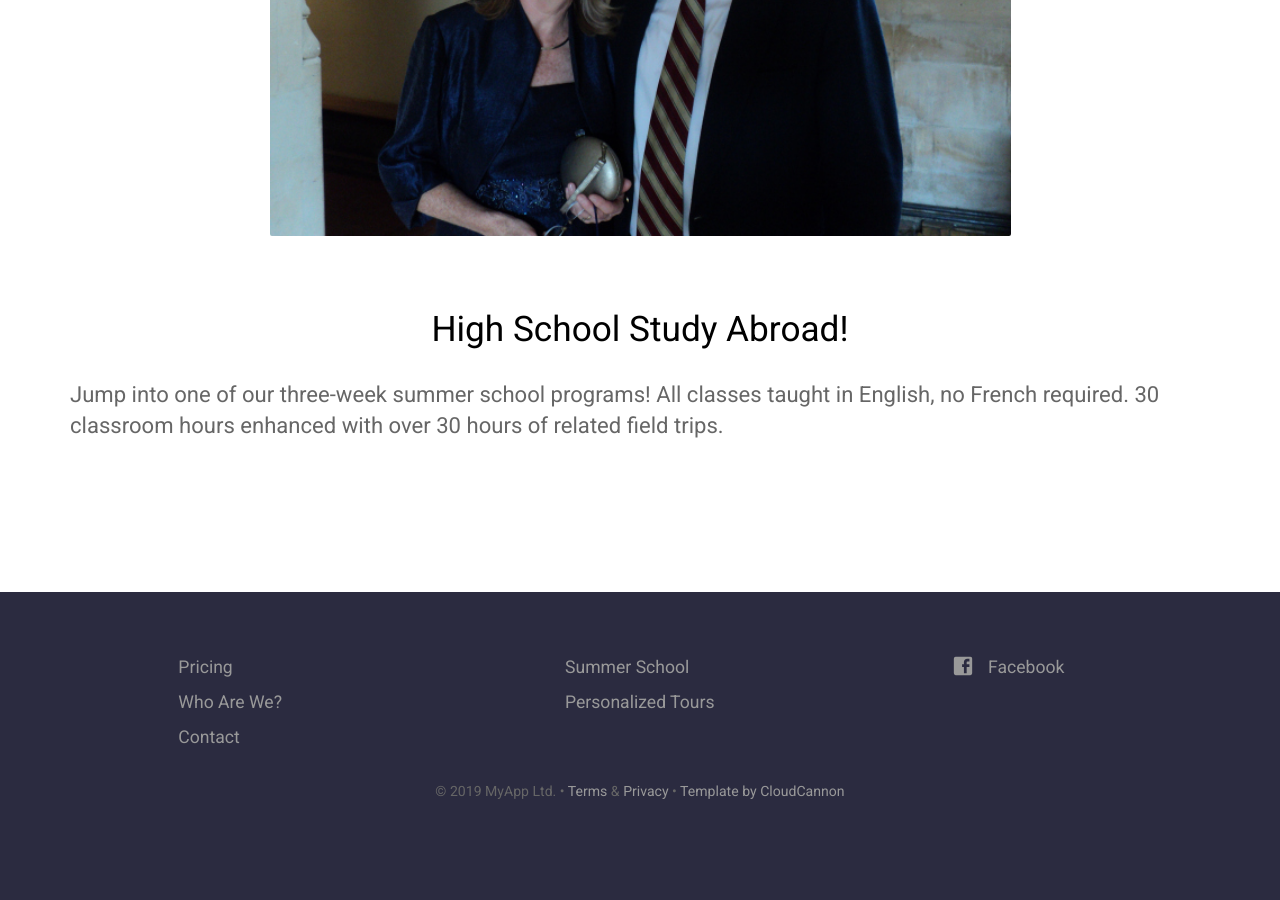
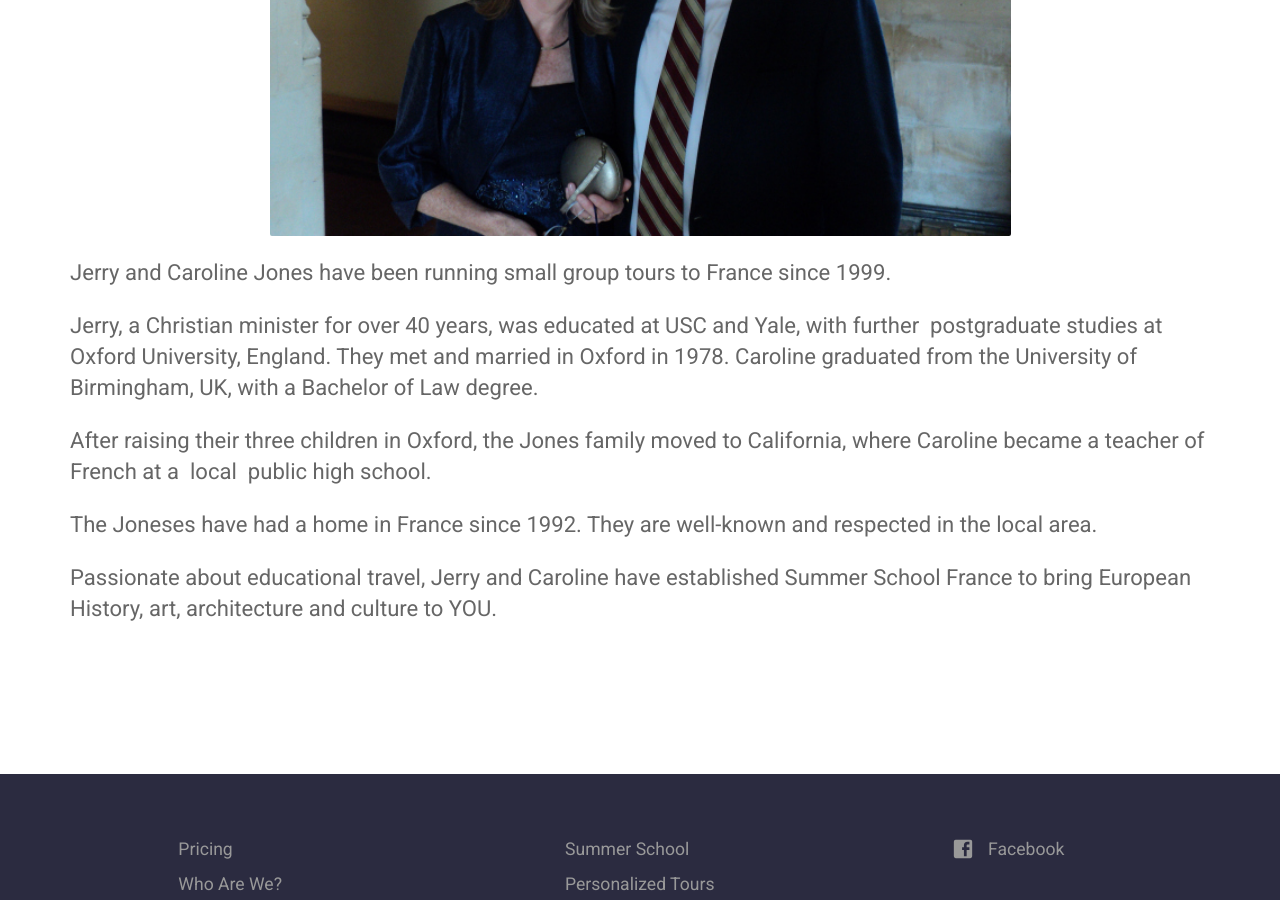
Before and after one commit to baritchie/project1, a Jekyll site: the page built from whoweare.html, in a window 1280 px wide and 900 px high, scrolled down 676 px. Built offline with Jekyll 4.4.1, drawn with Linux system fonts in a browser that asks for light colours; before the commit the page ends 1527 px from its top, so only the background shows below that.

Commit message:
Updated 'whoweare.html' via CloudCannon

```diff
--- a/whoweare.html
+++ b/whoweare.html
@@ -8,8 +8,10 @@ description: A little more about Jerry and Caroline Jones
 		<img alt="Screenshot" class="screenshot editable" src="/uploads/whoarewe.jpg" width="659" srcset="/uploads/whoarewe.jpg 659w" />
 	</div>
 	<div class="text editable">
-		<h2>&nbsp;</h2>
-		<h2>High School Study Abroad!</h2>
-		<p>Jump into one of our three-week summer school programs! All classes taught in English, no French required. 30 classroom hours enhanced with over 30 hours of related field trips.</p>
+		<p>Jerry and Caroline Jones have been running small group tours to France since 1999.</p>
+		<p>Jerry, a Christian minister for over 40 years, was educated at USC and Yale, with further &nbsp;postgraduate studies at Oxford University, England. They met and married in Oxford in 1978. Caroline graduated from the University of Birmingham, UK, with a Bachelor of Law degree.</p>
+		<p>After raising their three children in Oxford, the Jones family moved to California, where Caroline became a teacher of French at a &nbsp;local &nbsp;public high school.</p>
+		<p>The Joneses have had a home in France since 1992. They are well-known and respected in the local area.</p>
+		<p>Passionate about educational travel, Jerry and Caroline have established Summer School France to bring European History, art, architecture and culture to YOU.</p>
 	</div>
 </div>
```
